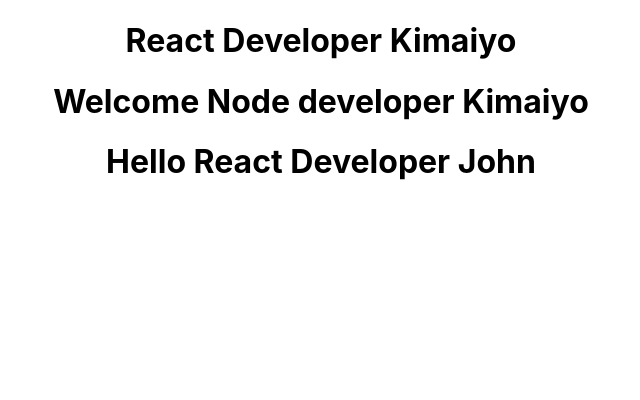
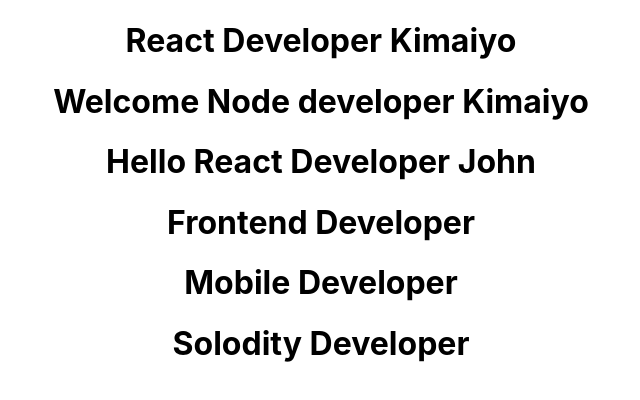
Before and after one commit to JohnKimaiyo/react_vol_5, a React (Create React App) app: page / in a window 1280 px wide. Shown: the top 400 px of the page, without its empty margins (319-959 px from the left). Built offline with nearby package versions, Linux system fonts and the light colour scheme.

Commit message:
title props rendered

```diff
--- a/src/App.js
+++ b/src/App.js
@@ -1,15 +1,19 @@
-import React from 'react';
+import React from "react";
 
-import './App.css';
-import Greet from './component/Greet';
-import Welcome from './component/Welcome';
-import Hello from './component/Hello';
+import "./App.css";
+import Greet from "./component/Greet";
+import Welcome from "./component/Welcome";
+import Hello from "./component/Hello";
+import Title from "./component/Title";
 function App() {
   return (
     <div className="App">
       <Greet />
       <Welcome />
-      <Hello/>
+      <Hello />
+      <Title name="Frontend Developer" />
+      <Title name="Mobile Developer" />
+      <Title name="Solodity Developer" />
     </div>
   );
 }
--- a/src/component/Hello.js
+++ b/src/component/Hello.js
@@ -1,5 +1,7 @@
-import React from 'react';
+import React from "react";
 
-const Hello = () => {return React.createElement("h1",null,"Hello React Developer John")};
+const Hello = () => {
+  return React.createElement("h1", null, "Hello React Developer John");
+};
 
 export default Hello;
--- /dev/null
+++ b/src/component/Title.js
@@ -0,0 +1,8 @@
+import React from "react";
+
+const Title = (props) => {
+  console.log(props);
+  return <h1>{props.name}</h1>;
+};
+
+export default Title;
```
